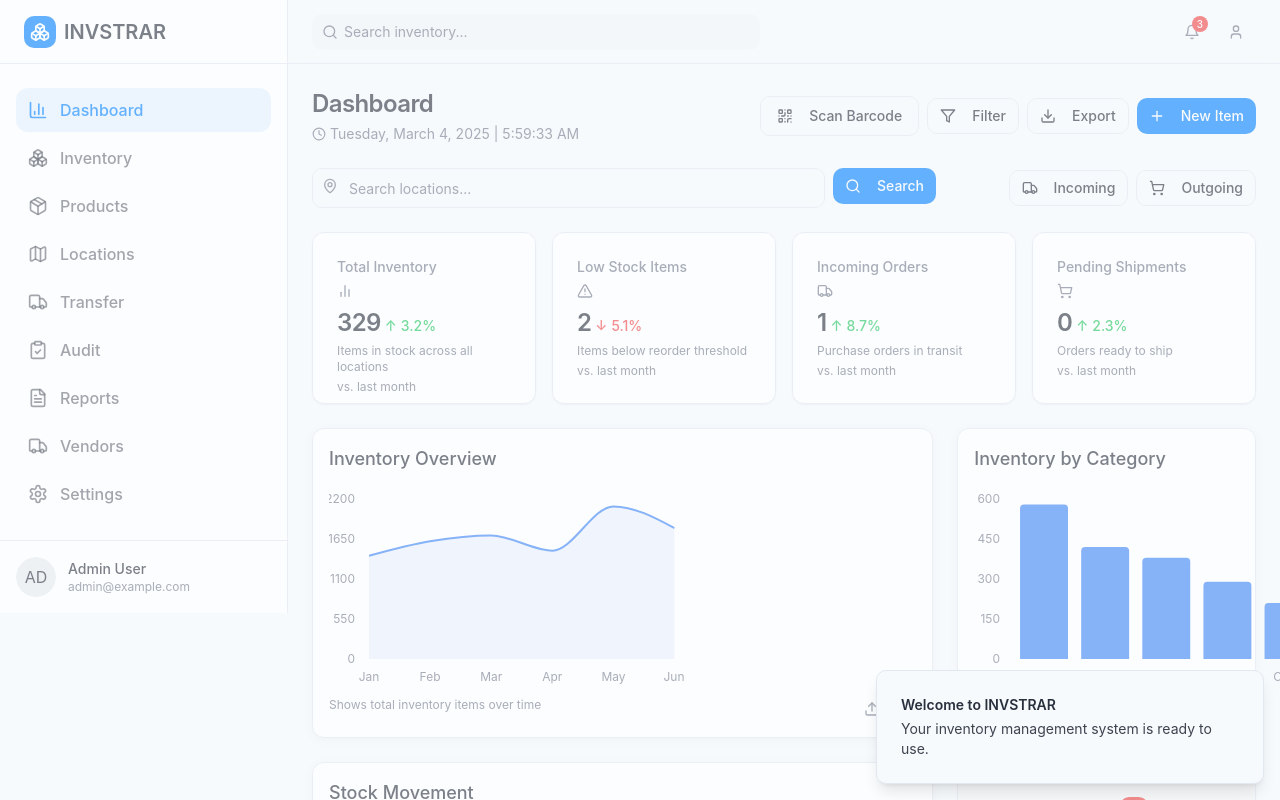
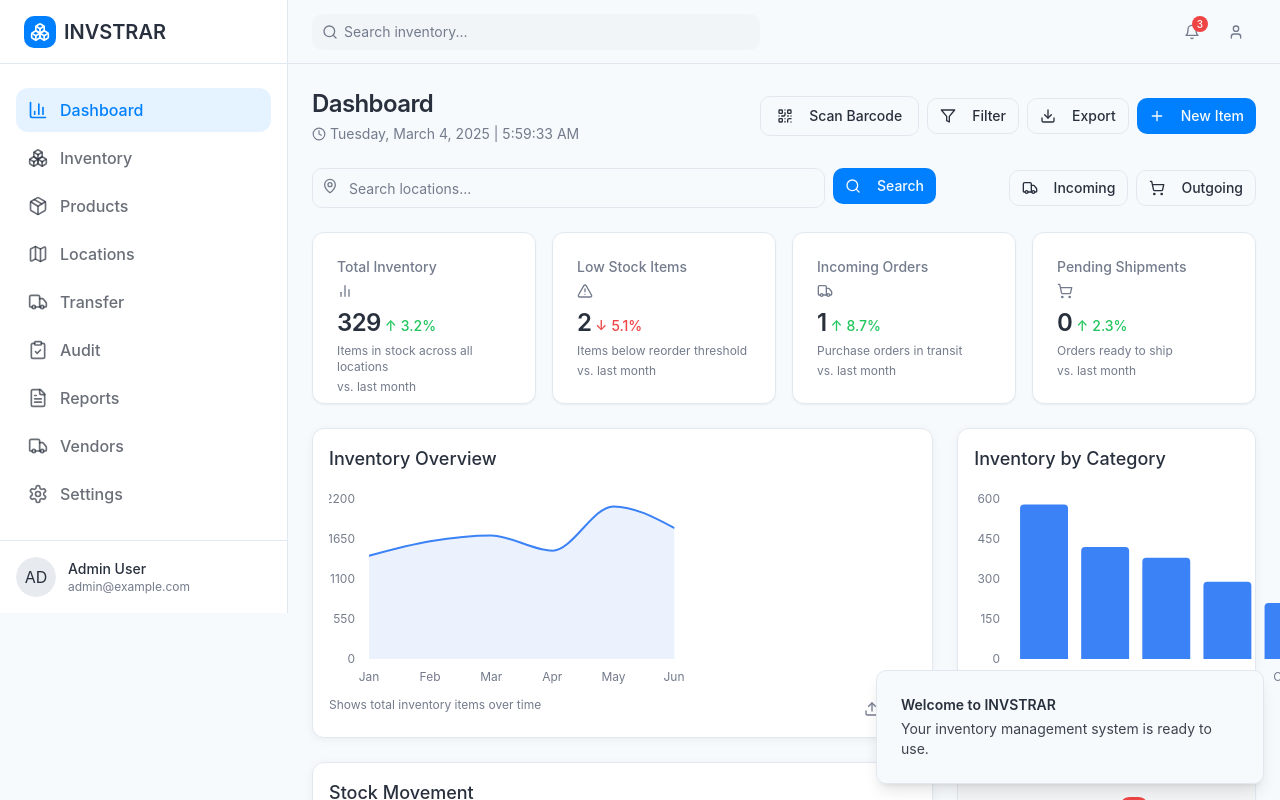
Before and after one commit to sayemtech/multi-wareverket, a React (Vite) app: page / in a window 1280 px wide. Shown: the top 800 px of the page. Built offline with nearby package versions, Linux system fonts and the light colour scheme.

Commit message:
Reverted to commit a3c20a84f4bb809ad34fb411b6eedc158860da73

```diff
--- a/src/App.tsx
+++ b/src/App.tsx
@@ -18,7 +18,6 @@ import AuditDetail from "./pages/AuditDetail";
 import MeetingRoom from "./pages/MeetingRoom";
 import NotFound from "./pages/NotFound";
 import { ChatProvider } from "./contexts/ChatContext";
-import { SecurityProvider } from "./contexts/SecurityContext";
 
 const queryClient = new QueryClient();
 
@@ -27,7 +26,6 @@ const App = () => (
     <TooltipProvider>
       <Toaster />
       <Sonner />
-      <SecurityProvider>
       <BrowserRouter>
         <ChatProvider>
           <Routes>
@@ -47,7 +45,6 @@ const App = () => (
           </Routes>
         </ChatProvider>
       </BrowserRouter>
-      </SecurityProvider>
     </TooltipProvider>
   </QueryClientProvider>
 );
--- a/src/contexts/SecurityContext.tsx
+++ /dev/null
@@ -1,100 +0,0 @@
-import React, { createContext, useContext, useEffect, useState, useRef } from "react";
-
-interface SecurityContextType {
-  isUnlocked: boolean;
-  unlockApp: () => void;
-  handleKeyDown: (e: KeyboardEvent) => void;
-}
-
-const SecurityContext = createContext<SecurityContextType | undefined>(undefined);
-
-export function SecurityProvider({ children }: { children: React.ReactNode }) {
-  const [isUnlocked, setIsUnlocked] = useState(false);
-  const [isTimedOut, setIsTimedOut] = useState(false);
-  const secretKeySequence = useRef<string[]>([]);
-  const secretKey = "Mansur";
-
-  useEffect(() => {
-    // Set timeout after 5 seconds
-    const timeoutId = setTimeout(() => {
-      if (!isUnlocked) {
-        setIsTimedOut(true);
-        console.log("App locked due to timeout");
-      }
-    }, 5000);
-
-    // Add global keyboard listener
-    window.addEventListener("keydown", handleKeyDown);
-
-    // Clean up
-    return () => {
-      clearTimeout(timeoutId);
-      window.removeEventListener("keydown", handleKeyDown);
-    };
-  }, [isUnlocked]);
-
-  const handleKeyDown = (e: KeyboardEvent) => {
-    if (isUnlocked) return;
-
-    // Start tracking keys after timeout or after user clicks
-    if (isTimedOut) {
-      // Add the key to our sequence
-      secretKeySequence.current.push(e.key);
-
-      // Keep only the last N keys (where N is the length of the secret)
-      if (secretKeySequence.current.length > secretKey.length) {
-        secretKeySequence.current.shift();
-      }
-
-      // Check if the sequence matches the secret
-      const enteredText = secretKeySequence.current.join("");
-      if (enteredText === secretKey) {
-        unlockApp();
-      }
-    }
-  };
-
-  const unlockApp = () => {
-    setIsUnlocked(true);
-    setIsTimedOut(false);
-    secretKeySequence.current = [];
-    console.log("App unlocked!");
-  };
-
-  return (
-    <SecurityContext.Provider value={{ isUnlocked, unlockApp, handleKeyDown }}>
-      <div
-        onClick={() => {
-          if (!isUnlocked && isTimedOut) {
-            console.log("App ready for password input");
-          }
-        }}
-        style={{
-          position: "fixed",
-          top: 0,
-          left: 0,
-          width: "100%",
-          height: "100%",
-          zIndex: isUnlocked ? -1 : 9999,
-          pointerEvents: isUnlocked ? "none" : "auto",
-          cursor: isUnlocked ? "default" : "pointer"
-        }}
-      />
-      <div style={{
-        opacity: isUnlocked || !isTimedOut ? 1 : 0.6,
-        pointerEvents: isUnlocked || !isTimedOut ? "auto" : "none",
-        transition: "opacity 0.3s ease-in-out"
-      }}>
-        {children}
-      </div>
-    </SecurityContext.Provider>
-  );
-}
-
-export const useSecurityContext = () => {
-  const context = useContext(SecurityContext);
-  if (context === undefined) {
-    throw new Error("useSecurityContext must be used within a SecurityProvider");
-  }
-  return context;
-};
--- a/src/main.tsx
+++ b/src/main.tsx
@@ -1,4 +1,3 @@
-
 import { createRoot } from 'react-dom/client'
 import App from './App.tsx'
 import './index.css'
```
Lines whose indentation alone changed are shown as unchanged.
